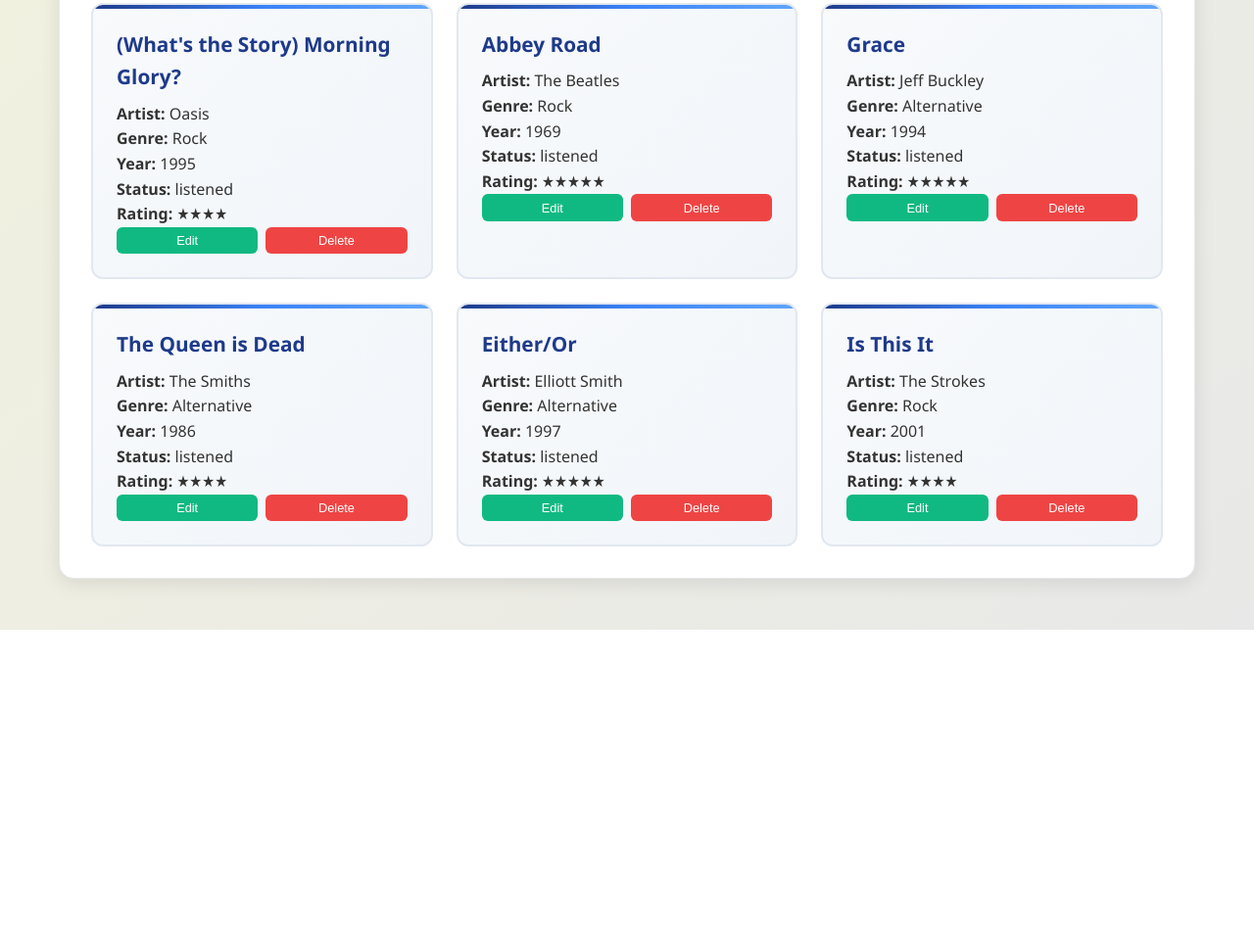
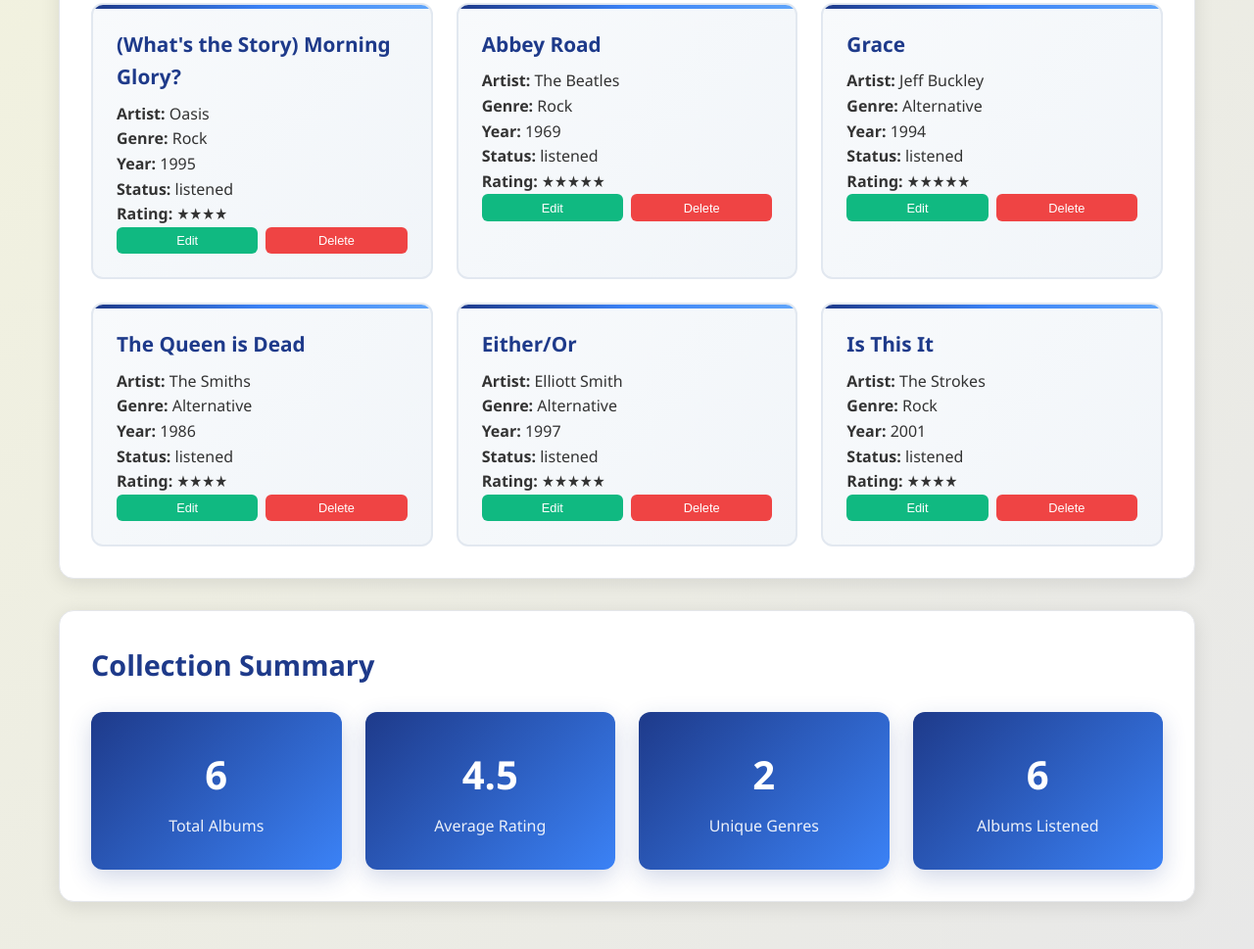
Before and after one commit to christianmonzon2/my-album-collection, a plain HTML site: page index.html in a window 1280 px wide. Shown: the part 917-1886 px from the top of the page at 98% size. Before the commit the page ends 1560 px from the top, so only its background shows below. Drawn offline with Linux system fonts and the light colour scheme.

Commit message:
final edits

```diff
--- a/index.html
+++ b/index.html
@@ -31,9 +31,11 @@
             <option value="Alternative">Alternative</option>
             <option value="Pop">Pop</option>
             <option value="Jazz">Jazz</option>
+            <option value="Reggaeton">Reggaeton</option>
             <option value="Classical">Classical</option>
             <option value="Hip-Hop">Hip-Hop</option>
             <option value="Electronic">Electronic</option>
+
             <option value="Country">Country</option>
         </select>
         <input type="number" id="year" placeholder="Year" min="1900" max="2024" required>
@@ -84,6 +86,28 @@
     </div>
     </div>
     <div id="albums-container" class="albums-grid">
+    </div>
+    </section>
+
+    <section class="summary-section">
+    <h2>Collection Summary</h2>
+    <div class="stats-grid">
+    <div class="stat-card">
+    <h3 id="stat-total">0</h3>
+    <p>Total Albums</p>
+    </div>
+    <div class="stat-card">
+    <h3 id="stat-avg-rating">0.0</h3>
+    <p>Average Rating</p>
+    </div>
+    <div class="stat-card">
+    <h3 id="stat-genres">0</h3>
+    <p>Unique Genres</p>
+    </div>
+    <div class="stat-card">
+    <h3 id="stat-listened">0</h3>
+    <p>Albums Listened</p>
+    </div>
     </div>
     </section>
 </main>
@@ -138,3 +162,5 @@
 </div>
 
 <script src="project-starter.js"></script>
+</body>
+</html>
--- a/project-starter.js
+++ b/project-starter.js
@@ -107,7 +107,6 @@ function updateStatsUI() {
     const uniqueGenres = new Set(libraryData.records.map(record => record.genre)).size;
     const listenedCount = libraryData.records.filter(record => record.status === 'listened').length;
 
-
     document.getElementById('total-albums').textContent = `${total} Albums`;
     document.getElementById('avg-rating').textContent = `★ ${avgRating}`;
 
@@ -120,6 +119,7 @@ function updateStatsUI() {
 function populateGenreFilter() {
     const genreFilter = document.getElementById('filter-genre');
     const genres = [...new Set(libraryData.records.map(record => record.genre))].sort();
+
     genreFilter.innerHTML = '<option value="">All Genres</option>';
     genres.forEach(genre => {
         const option = document.createElement('option');
```
Also changed, not shown: capstone.css (+17 -6 lines). Lines whose indentation alone changed are shown as unchanged.
